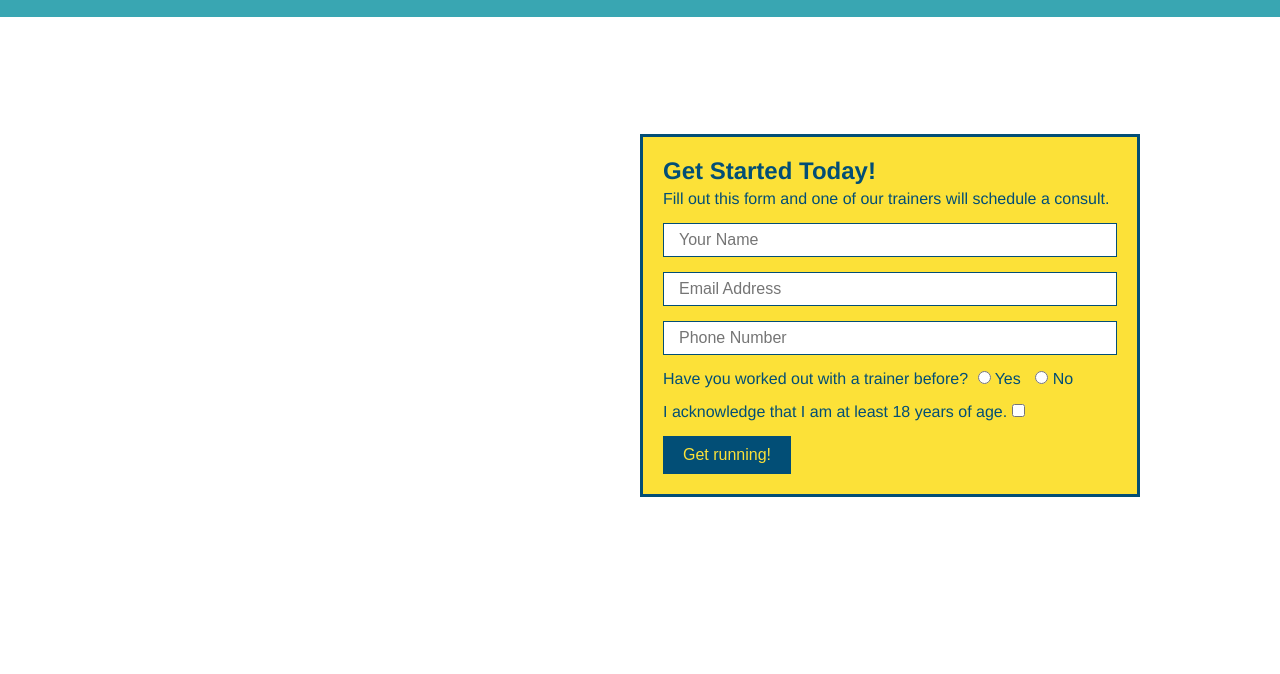
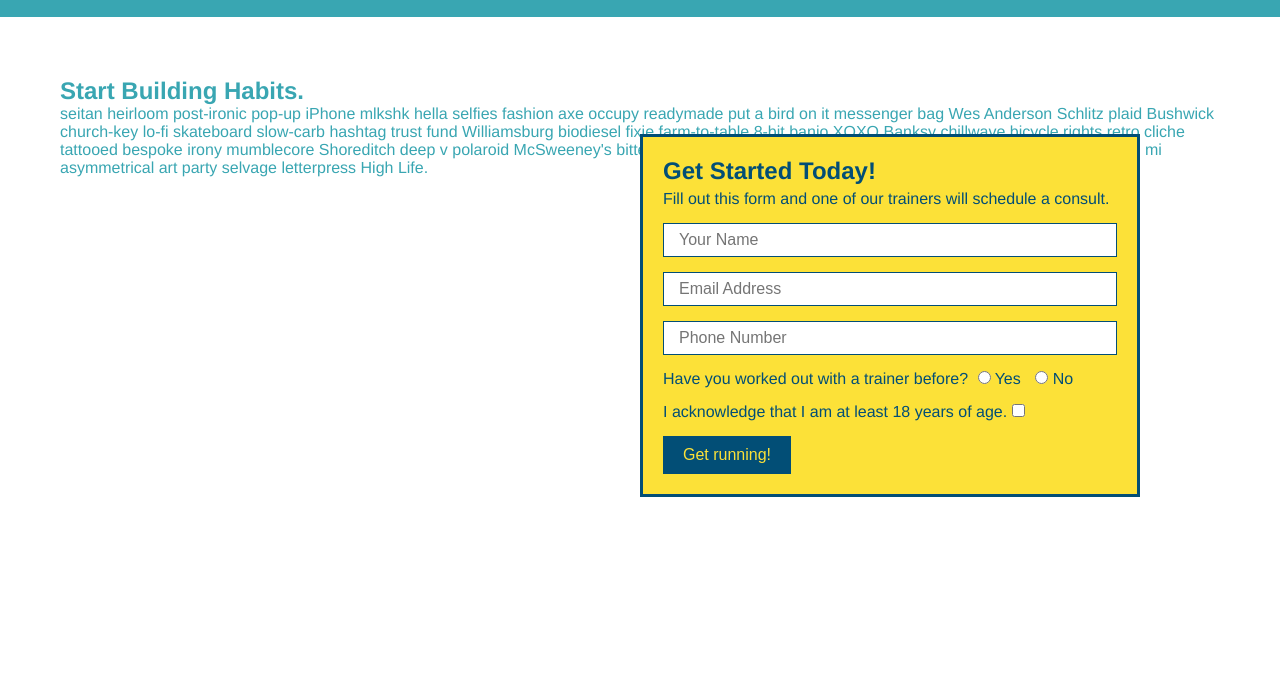
Before and after one commit to lernantino/run-buddy, a plain HTML site: page index.html in a window 1280 px wide. Shown: the part 65-739 px from the top of the page. Drawn offline with Linux system fonts and the light colour scheme.

Commit message:
added hero-text

```diff
--- a/index.html
+++ b/index.html
@@ -32,7 +32,17 @@
 
     <!-- hero/jumbotron -->
     <section class="hero">
-
+      <!-- 2.1 - Added call to action (CTA) -->
+      <div class="hero-cta">
+        <h2>Start Building Habits.</h2>
+        <p>
+        seitan heirloom post-ironic pop-up iPhone mlkshk hella selfies fashion axe occupy readymade put a bird on it
+        messenger bag Wes Anderson Schlitz plaid Bushwick church-key lo-fi skateboard slow-carb hashtag trust fund
+        Williamsburg biodiesel fixie farm-to-table 8-bit banjo XOXO Banksy chillwave bicycle rights retro cliche
+        tattooed bespoke irony mumblecore Shoreditch deep v polaroid McSweeney's bitters cray gentrify tofu Marfa you
+        probably haven't heard of them yr banh mi asymmetrical art party selvage letterpress High Life.
+        </p>
+      </div>
       <div class="hero-form">
         <h3>Get Started Today!</h3>
         <p>Fill out this form and one of our trainers will schedule a consult.</p>
```
